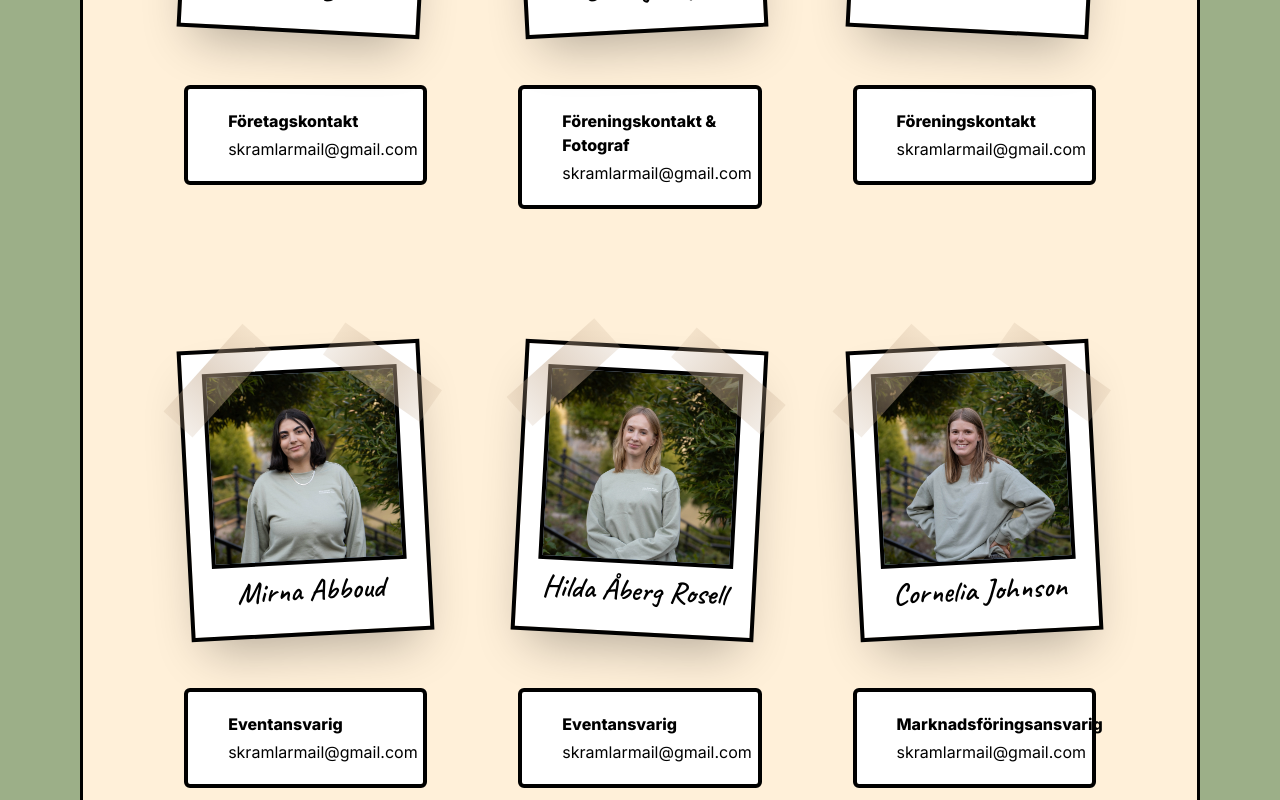
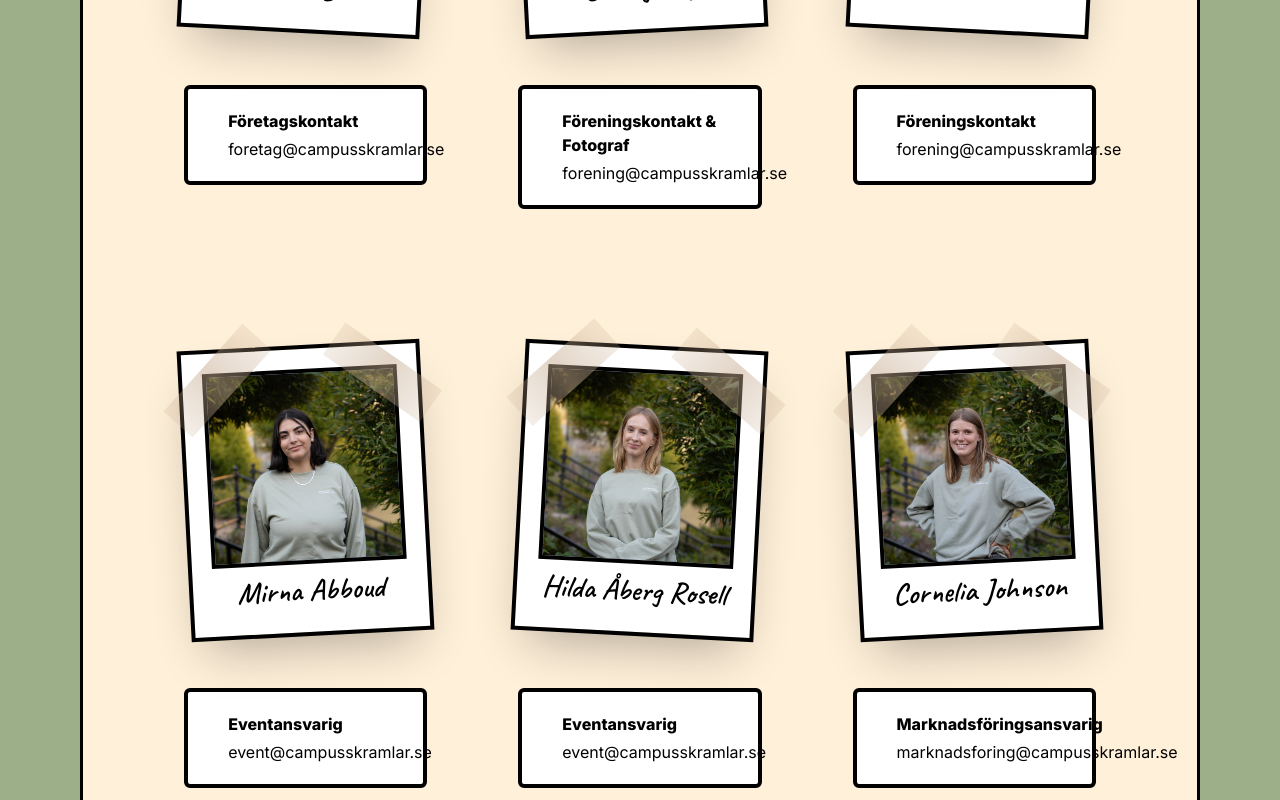
Before and after one commit to JoelHellberg/campus-skramlar, a Next.js app: page / in a window 1280 px wide. Shown: the part 3920-4720 px from the top of the page. Built offline with nearby package versions, Linux system fonts and the light colour scheme; no server answers; the database is empty; a web font is replaced by a local one.

Commit message:
Rätt mails för posterna nu

```diff
--- a/sections/members/members.tsx
+++ b/sections/members/members.tsx
@@ -2,54 +2,54 @@ const members = [
   {
     name: "Lovisa Granlund",
     post: "Projektledare",
-    mail: "skramlarmail@gmail.com",
+    mail: "projektledare@campusskramlar.se",
   },
   {
     name: "Joel Hellberg",
     post: "Vice Projektledare & Webb",
-    mail: "skramlarmail@gmail.com",
+    mail: "",
   },
   {
     name: "Ebba Arvidsson Norén",
     post: "Kassör & Sekreterare",
-    mail: "skramlarmail@gmail.com",
+    mail: "kassor@campusskramlar.se",
   },
 
   {
     name: "Johanna Dahl",
     post: "Företagskontakt",
-    mail: "skramlarmail@gmail.com",
+    mail: "foretag@campusskramlar.se",
   },
   {
     name: "Ludwig Boge",
     post: "Föreningskontakt & Fotograf",
-    mail: "skramlarmail@gmail.com",
+    mail: "forening@campusskramlar.se",
   },
   {
     name: "Elsa Rabe",
     post: "Föreningskontakt",
-    mail: "skramlarmail@gmail.com",
+    mail: "forening@campusskramlar.se",
   },
 
   {
     name: "Mirna Abboud",
     post: "Eventansvarig",
-    mail: "skramlarmail@gmail.com",
+    mail: "event@campusskramlar.se",
   },
   {
     name: "Hilda Åberg Rosell",
     post: "Eventansvarig",
-    mail: "skramlarmail@gmail.com",
+    mail: "event@campusskramlar.se",
   },
   {
     name: "Cornelia Johnson",
     post: "Marknadsföringsansvarig",
-    mail: "skramlarmail@gmail.com",
+    mail: "marknadsforing@campusskramlar.se",
   },
 
-  { name: "Helena Ejsing", post: "Formgivare", mail: "skramlarmail@gmail.com" },
-  { name: "Anna Lyrander", post: "Formgivare", mail: "skramlarmail@gmail.com" },
-  { name: "Stina Bard", post: "Formgivare", mail: "skramlarmail@gmail.com" },
+  { name: "Helena Ejsing", post: "Formgivare", mail: "" },
+  { name: "Anna Lyrander", post: "Formgivare", mail: "" },
+  { name: "Stina Bard", post: "Formgivare", mail: "" },
 ];
 import Member from "./member";
 
```
